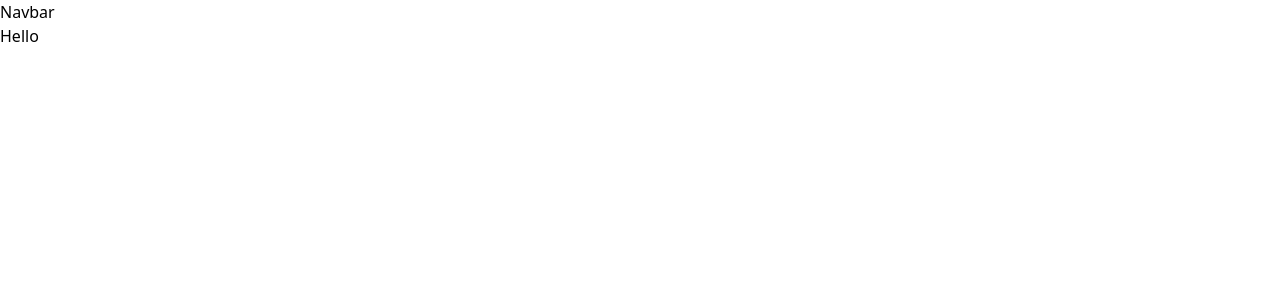
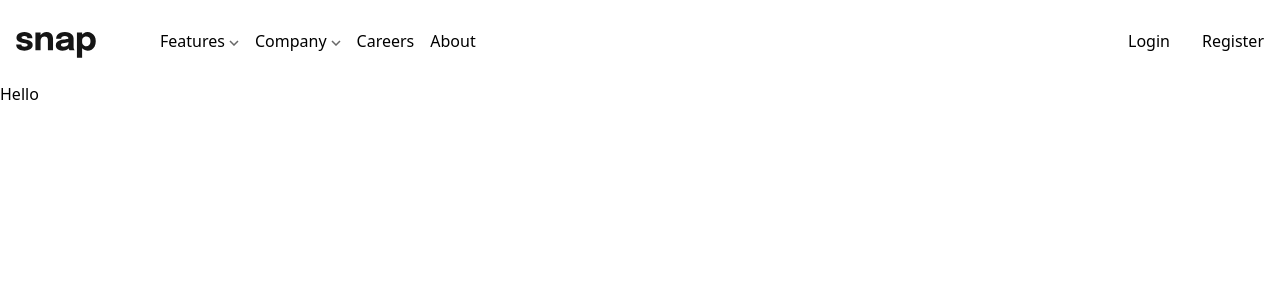
Before and after one commit to salmafadlabdulrahman/introsection, a Next.js app: page / in a window 1280 px wide. Shown: the top 300 px of the page. Built offline with nearby package versions, Linux system fonts and the light colour scheme.

Commit message:
build the navbar

```diff
--- a/app/components/Navbar.tsx
+++ b/app/components/Navbar.tsx
@@ -1,9 +1,60 @@
-import React from 'react'
+import Image from "next/image";
+import React from "react";
 
 const Navbar = () => {
   return (
-    <div>Navbar</div>
-  )
-}
+    <nav className="px-4 py-6 ">
+      <div className="flex-items justify-between">
+        <div className="flex-items gap-[4em] justify-between lg:justify-normal w-full">
+          <Image
+            src={"/assets/images/logo.svg"}
+            alt="logo"
+            width={90}
+            height={90}
+            className="lg:w-[80px] mt-2"
+          />
+          <div className="lg:hidden">
+            <Image
+              src={"/assets/images/icon-menu.svg"}
+              alt="menu icon"
+              width={30}
+              height={30}
+            />
+          </div>
 
-export default Navbar
+          <ul className="hidden lg:flex items-center gap-4">
+            <li className="flex-items gap-1">
+              Features
+              <Image
+                src={"/assets/images/icon-arrow-down.svg"}
+                alt="arrow down"
+                width={10}
+                height={10}
+                className="mt-1"
+              />
+            </li>
+            <li className="flex-items gap-1">
+              Company
+              <Image
+                src={"/assets/images/icon-arrow-down.svg"}
+                alt="arrow down"
+                width={10}
+                height={10}
+                className="mt-1"
+              />
+            </li>
+            <li>Careers</li>
+            <li>About</li>
+          </ul>
+        </div>
+
+        <div className="lg:flex-items gap-8 hidden">
+          <button>Login</button>
+          <button>Register</button>
+        </div>
+      </div>
+    </nav>
+  );
+};
+
+export default Navbar;
--- a/app/globals.css
+++ b/app/globals.css
@@ -7,3 +7,9 @@
   margin: 0;
   box-sizing: border-box;
 }
+
+@layer utilities {
+  .flex-items {
+    @apply flex items-center
+  }
+}
```
